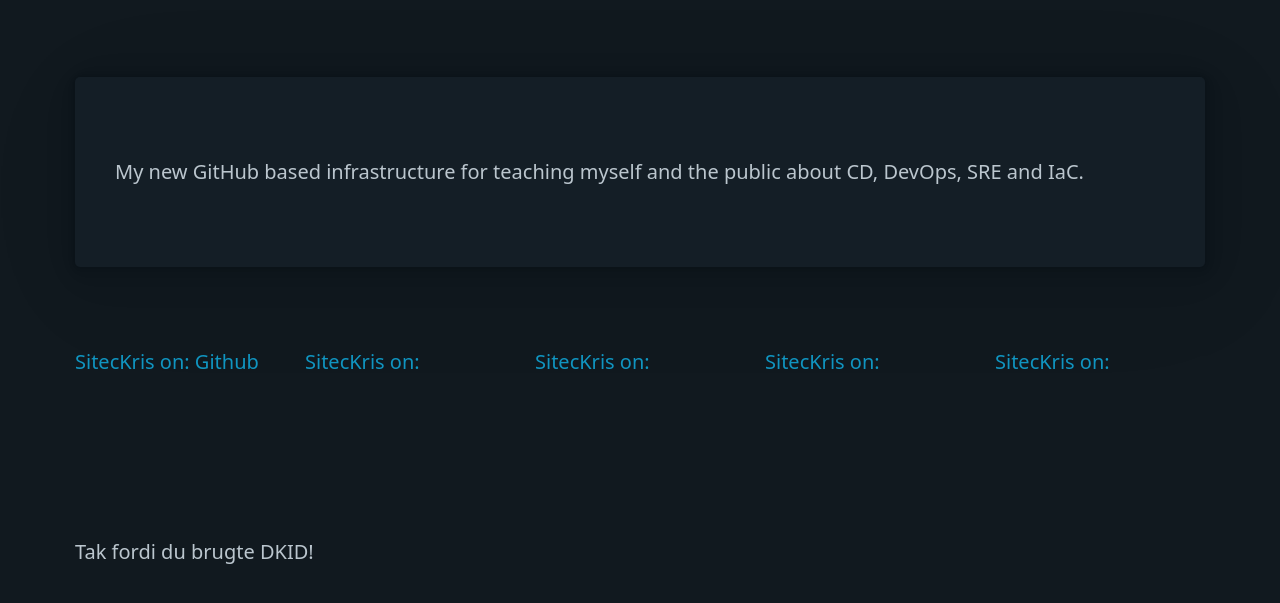
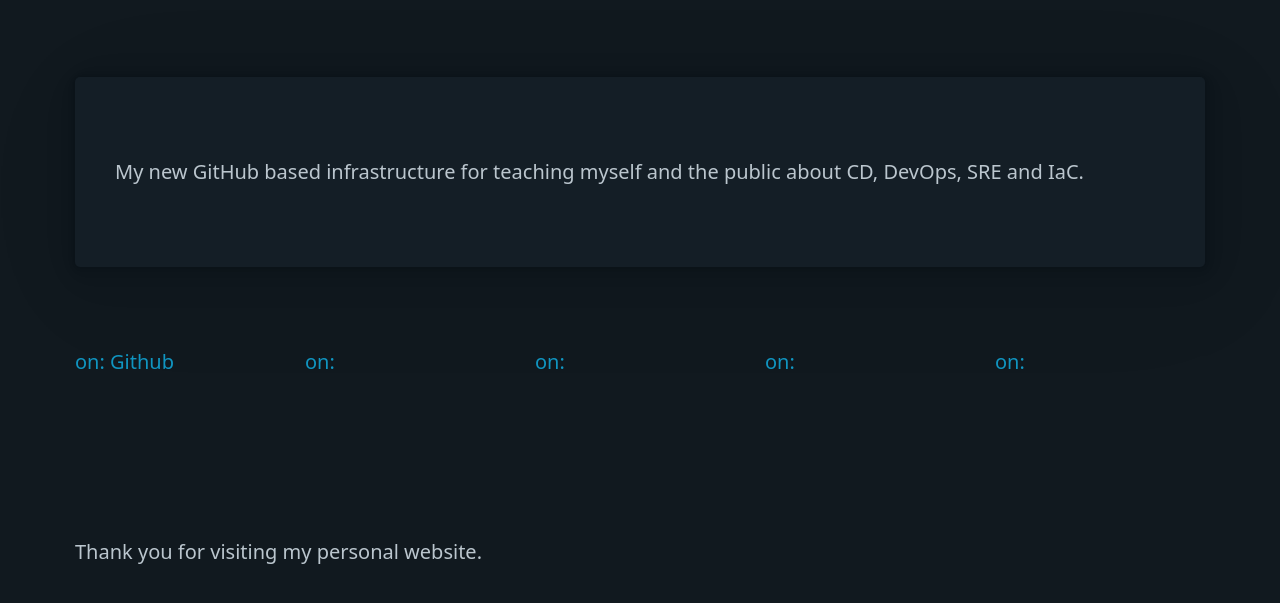
Before and after one commit to siteckris/siteckris.github.io, a plain HTML site: page index.html in a window 1280 px wide. Shown: the part 153-756 px from the top of the page. Drawn offline with Linux system fonts and the light colour scheme.

Commit message:
Update index.html

```diff
--- a/index.html
+++ b/index.html
@@ -25,18 +25,18 @@
 
 		</article>
        	<div class="grid">
-		  <div><a href="https://github.com/siteckris" title="SitecKris Github">SitecKris on: Github</a></div>
-		  <div><a href="#" title="SitecKris">SitecKris on: </a></div>
-		  <div><a href="#" title="SitecKris">SitecKris on: </a></div>
-		  <div><a href="#" title="SitecKris">SitecKris on: </a></div>
-		  <div><a href="#" title="SitecKris">SitecKris on: </a></div>
+		  <div><a href="https://github.com/siteckris" title="SitecKris Github">on: Github</a></div>
+		  <div><a href="#" title="SitecKris">on: </a></div>
+		  <div><a href="#" title="SitecKris">on: </a></div>
+		  <div><a href="#" title="SitecKris">on: </a></div>
+		  <div><a href="#" title="SitecKris">on: </a></div>
 		</div>
 
 
 
     </main>
 
-	<footer class="container">Tak fordi du brugte DKID!
+	<footer class="container">Thank you for visiting my personal website.
 	</footer>
   </body>
 </html>
```
